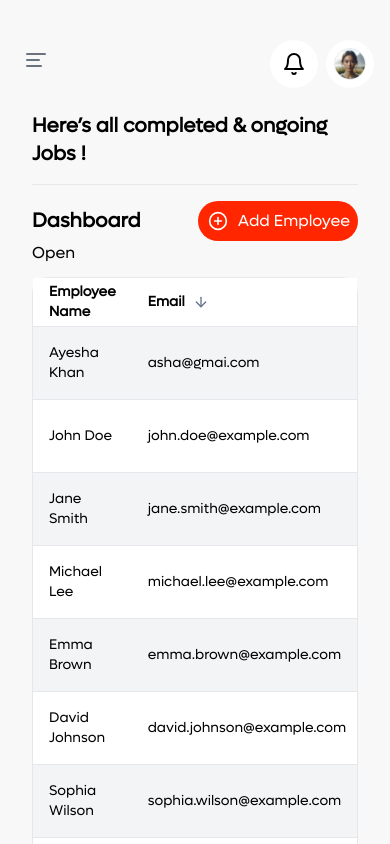
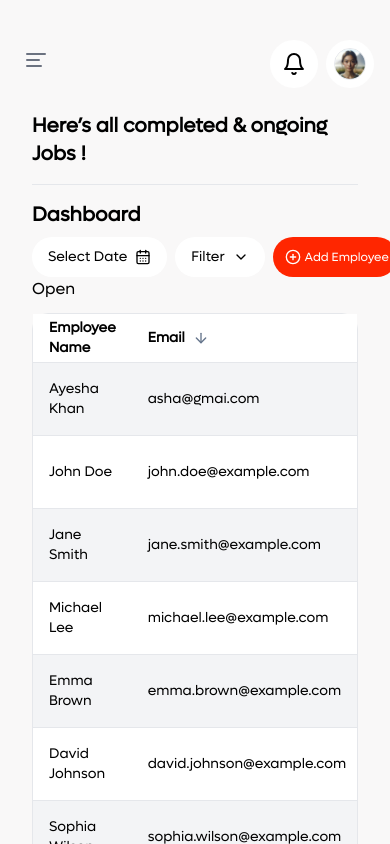
Before and after one commit to abrauf18/chkr, a Next.js app: page /company-admin/employees in a window 390 px wide. Shown: the top 844 px of the page. Built offline with nearby package versions, Linux system fonts and the light colour scheme.

Commit message:
fix: button alignment

```diff
--- a/components/modules/employees/add-employee.tsx
+++ b/components/modules/employees/add-employee.tsx
@@ -30,9 +30,9 @@ export default function AddEmployee() {
   return (
     <Dialog>
       <DialogTrigger>
-        <div className="flex items-center rounded-3xl text-white bg-primary p-2 whitespace-nowrap">
-          <CirclePlus className="mr-2 h-5" />
-          Add Employee
+        <div className="flex items-center rounded-3xl text-white bg-primary p-2 mobile:py-3 whitespace-nowrap">
+          <CirclePlus className="md:mr-2 h-5 mobile:h-4" />
+          <span className='mobile:text-xs'>Add Employee</span>
         </div>
       </DialogTrigger>
       <DialogContent className='bg-white'>
--- a/components/modules/employees/employees.tsx
+++ b/components/modules/employees/employees.tsx
@@ -125,15 +125,19 @@ export default function Employees() {
   return (
     <>
       <DashboardHeader title="Here’s all completed & ongoing Jobs !" />
-      <div className="flex justify-between items-center">
-        <h1 className="text-xl font-bold">Dashboard</h1>
-        <div className="flex justify-center items-center gap-2">
-          <Button className="md:w-[90%] w-1/2 bg-white hover:bg-white rounded-3xl p-6 text-sm lg:text-base mobile:hidden">
-            <CalendarDays className="mr-2" color="#FF2600" />
-            March 11 - March 17, 2024
-            <ChevronDown className="ml-2" />
+      <div className="flex lg:flex-row justify-between mobile:flex-col md:flex-col items-center">
+        <div className="flex w-full">
+          <h1 className="text-xl font-bold">Dashboard</h1>
+        </div>
+        <div className="flex items-center gap-2 mobile:mt-2 md:mt-2 lg:mt-0 justify-start lg:w-[80%] mobile:w-full md:w-full ">
+          <Button className="md:w-3/4 bg-white hover:bg-white rounded-3xl md:p-6 text-sm lg:text-base ">
+            <CalendarDays className="mr-2 mobile:hidden" color="#FF2600" />
+            <span className="mobile:hidden"> March 11 - March 17, 2024</span>
+            <span className="md:hidden">Select Date</span>
+            <ChevronDown className="ml-2 mobile:hidden" />
+            <CalendarDays className="ml-2 md:hidden w-4 h-4" color="black" />
           </Button>
-          <Button className="md:w-[90%] w-1/2 bg-white rounded-3xl p-6 text-sm lg:text-base mobile:hidden">
+          <Button className="md:w-1/2 bg-white rounded-3xl md:p-6 text-sm lg:text-base">
             Filter
             <ChevronDown className="ml-2 md:w-[1rem] md:h-[1rem] w-[1rem] h-[1rem]" />
           </Button>
--- a/tailwind.config.ts
+++ b/tailwind.config.ts
@@ -19,7 +19,7 @@ const config = {
       padding: "2rem",
     },
     screens: {
-      mobile: { "max": "768px" },
+      mobile: { "max": "767px" },
       xs: "400px",
       ...defaultTheme.screens,
     },
```
